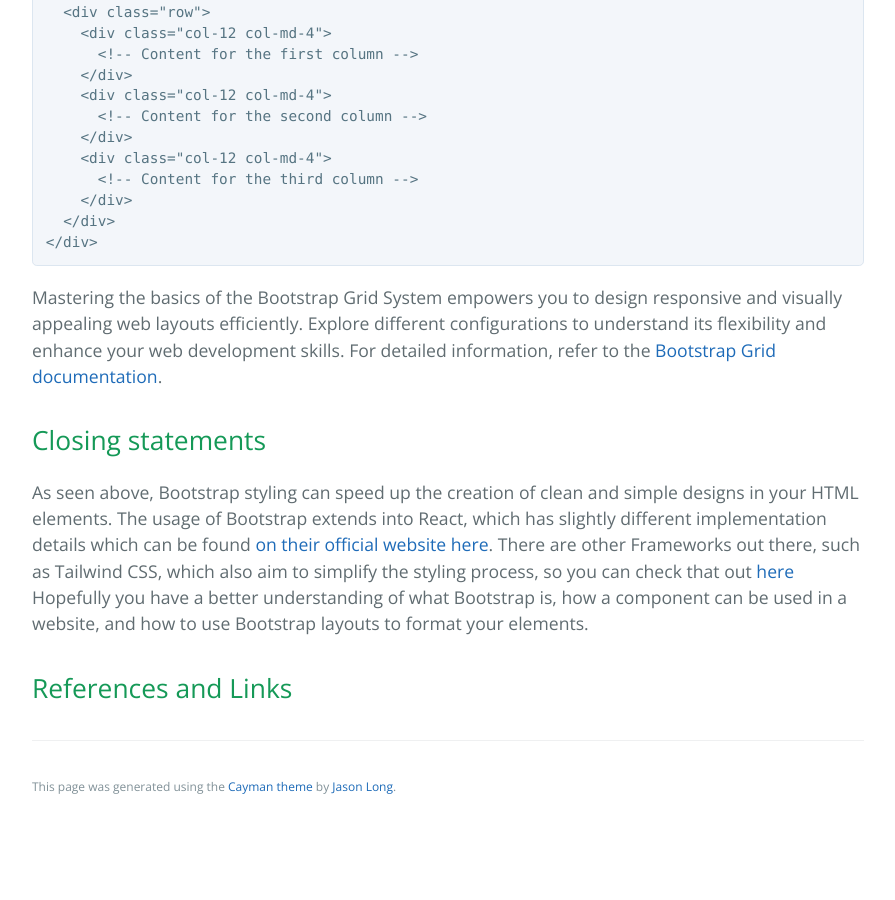
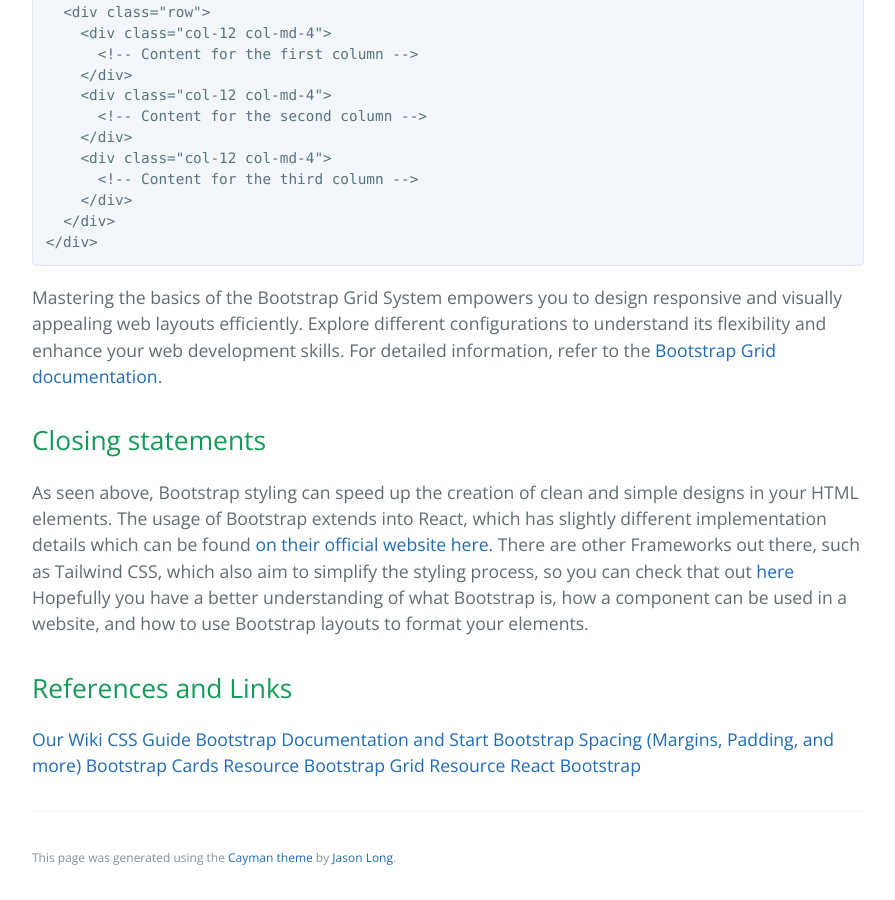
Before and after one commit to learning-software-engineering/learning-software-engineering.github.io, a Jekyll site: the page built from Topics/Tech_Stacks/Bootstrap.md, in a window 1280 px wide and 900 px high, scrolled down 5520 px. Shown: the whole window, without its empty margins (192-1087 px from the left). Built offline with Jekyll 4.4.1, drawn with Linux system fonts in a browser that asks for light colours; our own code applies the rules of GitHub Pages for plain Markdown files; before the commit the page ends 6349 px from its top, so only the background shows below that.

Commit message:
Added more references and links

```diff
--- a/Topics/Tech_Stacks/Bootstrap.md
+++ b/Topics/Tech_Stacks/Bootstrap.md
@@ -158,3 +158,9 @@
 As seen above, Bootstrap styling can speed up the creation of clean and simple designs in your HTML elements. The usage of Bootstrap extends into React, which has slightly different implementation details which can be found [on their official website here](https://react-bootstrap.netlify.app/docs/getting-started/introduction). There are other Frameworks out there, such as Tailwind CSS, which also aim to simplify the styling process, so you can check that out [here](https://tailwindcss.com/docs/installation) Hopefully you have a better understanding of what Bootstrap is, how a component can be used in a website, and how to use Bootstrap layouts to format your elements.
 
 ## References and Links
+[Our Wiki CSS Guide](./CSS.md)
+[Bootstrap Documentation and Start](https://getbootstrap.com/docs/5.3/getting-started/introduction/)
+[Bootstrap Spacing (Margins, Padding, and more)](https://getbootstrap.com/docs/5.3/utilities/spacing/)
+[Bootstrap Cards Resource](https://getbootstrap.com/docs/5.3/components/card/)
+[Bootstrap Grid Resource](https://getbootstrap.com/docs/5.3/layout/grid/)
+[React Bootstrap](https://react-bootstrap.netlify.app/docs/getting-started/introduction)
```
